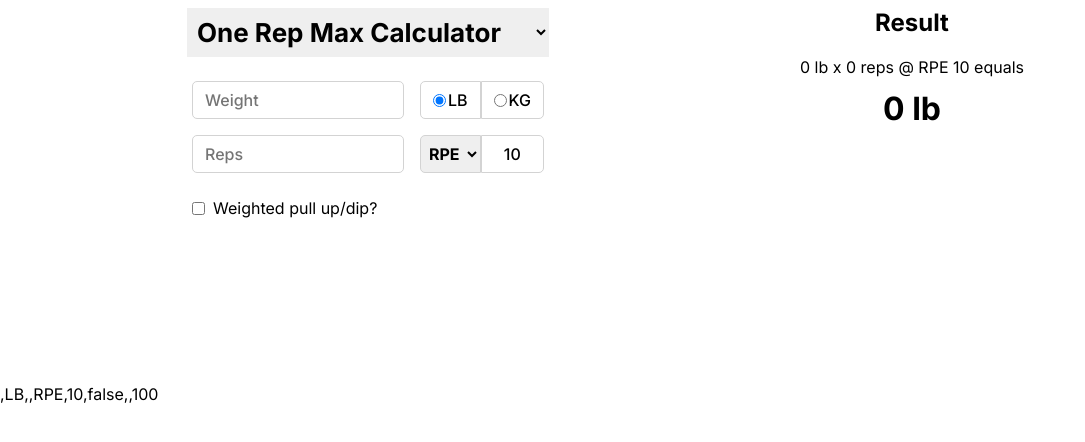
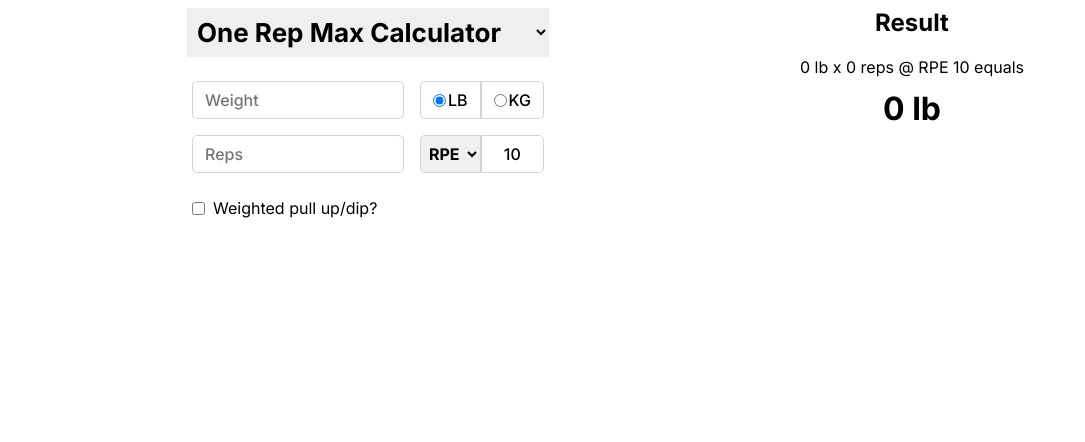
Before and after one commit to danielbirdjr/barbell_calculator, a Next.js app: page /rm-calculator in a window 1280 px wide. Shown: the top 442 px of the page, without its empty margins (0-1085 px from the left). Built offline with nearby package versions, Linux system fonts and the light colour scheme.

Commit message:
Trying out type tel for input

```diff
--- a/src/app/rm-calculator/page.js
+++ b/src/app/rm-calculator/page.js
@@ -107,7 +107,7 @@ export default function RepMaxCalculator() {
                         </select>
                     </div>
                     <div className="weight-container">
-                        <input className="weight-input" type="number" value={weight} onChange={(e) => setWeight(e.target.value)} placeholder="Weight"/>
+                        <input className="weight-input" type="tel" value={weight} onChange={(e) => setWeight(e.target.value)} placeholder="Weight"/>
                         <div className="weight-units-container">
                             <div className="weight-unit left-side-weight-unit">
                                 <input type="radio" checked={weightUnit === "LB"} onChange={() => {handleUnitChange("LB")}}></input>
@@ -184,14 +184,6 @@ export default function RepMaxCalculator() {
                     <h1>{oneRepMax} {weightUnit.toLowerCase()}</h1>
                 </div>
             </div>
-            <div>{weight},
-            {weightUnit},
-            {reps},
-            {intensityUnit},
-            {intensity},
-            {isWeightedBodyweight.toString()},
-            {bodyweight},
-            {percentageOfBodyweight}</div>
         </main>
     );
 }
```
